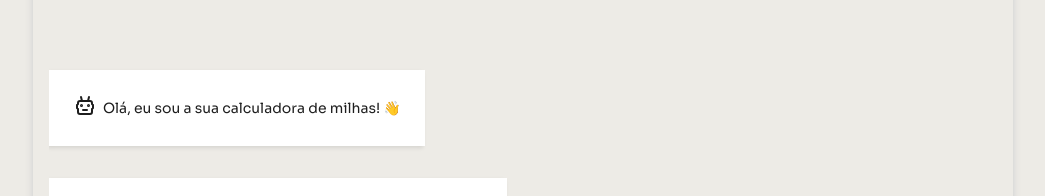
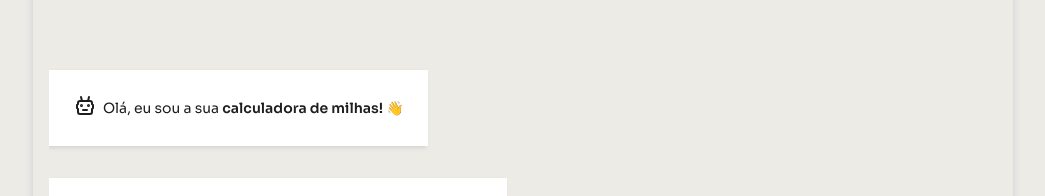
Before and after one commit to MarcusRosaa/LP-milhas, a React (Create React App) app: page / in a window 1280 px wide. Shown: the part 413-609 px from the top of the page, without its empty margins (117-1162 px from the left). Built offline with nearby package versions, Linux system fonts and the light colour scheme.

Commit message:
fix: bold in string values

```diff
--- a/src/components/BotMessage/index.tsx
+++ b/src/components/BotMessage/index.tsx
@@ -1,3 +1,4 @@
+/* eslint-disable react/no-array-index-key */
 /* eslint-disable react/require-default-props */
 import React, { useState, useEffect } from "react";
 import { TbRobot } from "react-icons/tb";
@@ -77,6 +78,10 @@ const BotMessage: React.FC<IBotMessageProps> = ({
         ? currentMessage.text.replace("{option}", selectedOption)
         : currentMessage.text;
 
+    const boldRegex = /\*([^*]+)\*/g; // Regex to match words wrapped in asterisks
+
+    const textWithBold = displayText.replace(boldRegex, "<strong>$1</strong>");
+
     switch (currentMessage?.type) {
       case "auto":
         return (
@@ -89,13 +94,13 @@ const BotMessage: React.FC<IBotMessageProps> = ({
               >
                 <p>
                   <TbRobot />
-                  {displayText}
+                  <span dangerouslySetInnerHTML={{ __html: textWithBold }} />
                 </p>
               </a>
             ) : (
               <p>
                 <TbRobot />
-                {displayText}
+                <span dangerouslySetInnerHTML={{ __html: textWithBold }} />
               </p>
             )}
           </Container>
--- a/src/pages/Home/index.tsx
+++ b/src/pages/Home/index.tsx
@@ -178,13 +178,13 @@ const Home: React.FC = () => {
               message={{
                 id: 21,
                 type: "auto",
-                text: `Em um ano, de acordo com os seus gastos, você irá acumular em média ${savedValues.total!.toLocaleString(
+                text: `Em um ano, de acordo com os seus gastos, você irá acumular em média *${savedValues.total!.toLocaleString(
                   "pt-BR",
                   {
                     minimumFractionDigits: 0,
                     maximumFractionDigits: 0,
                   }
-                )} milhas.`,
+                )}* milhas.`,
               }}
             />,
             <FinalMilesResults totalMiles={savedValues.total} />,
--- a/src/utils/questionsData.ts
+++ b/src/utils/questionsData.ts
@@ -1,7 +1,7 @@
 const questionsData = [
   {
     id: 1,
-    text: "Olá, eu sou a sua calculadora de milhas! 👋",
+    text: "Olá, eu sou a sua *calculadora de milhas!* 👋",
     type: "auto",
     options: [],
     buttonText: "",
```
